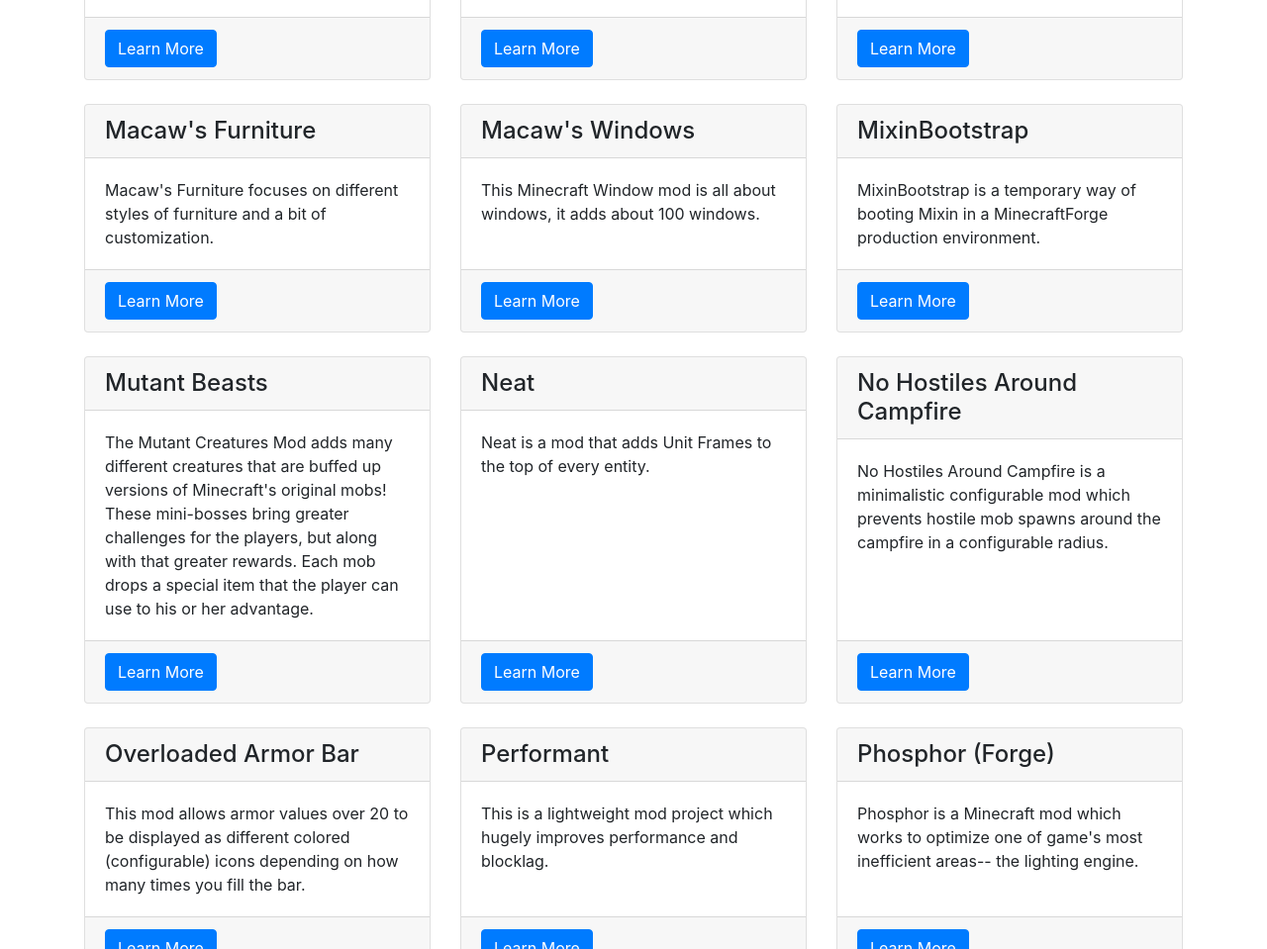
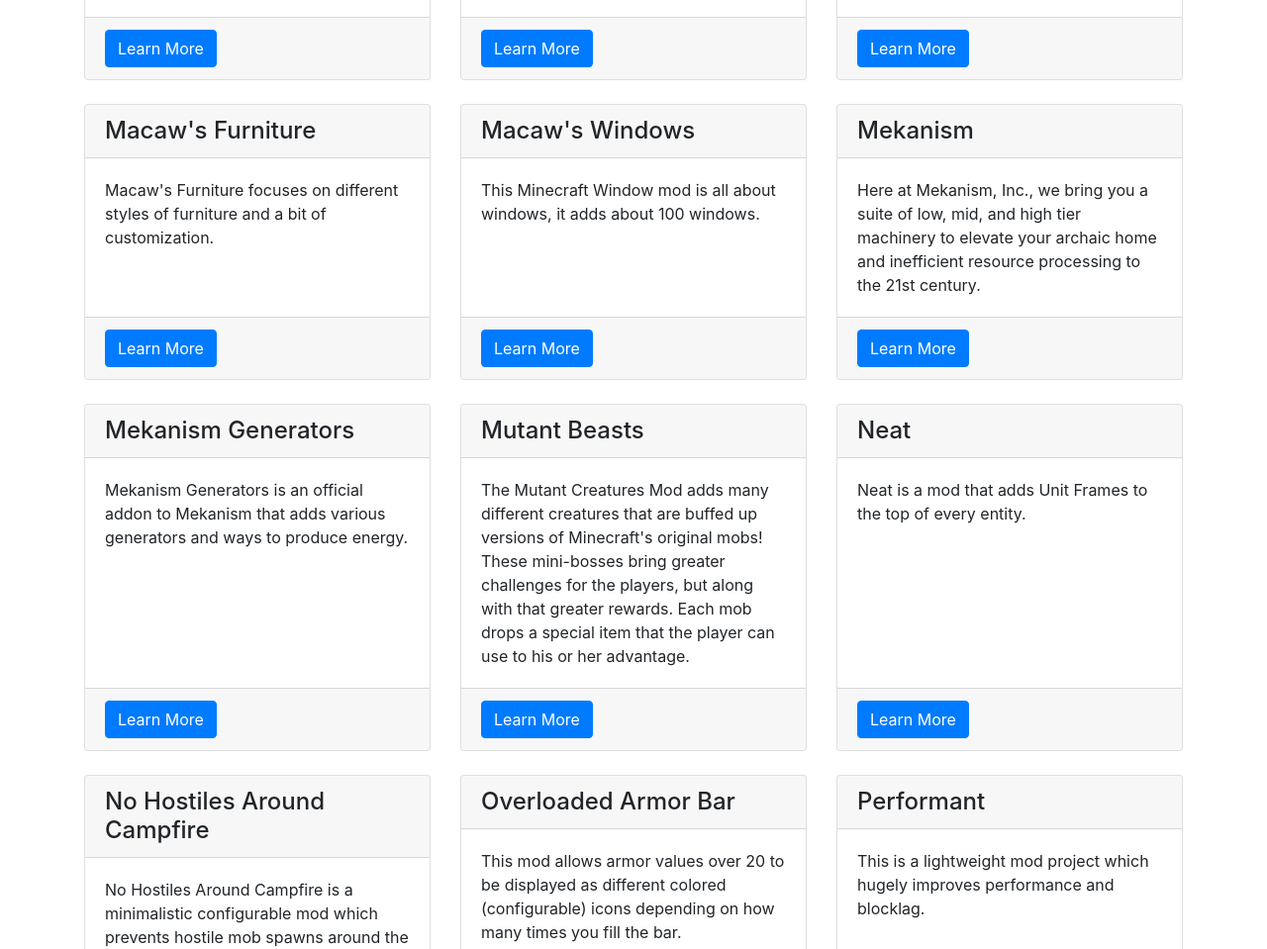
Before and after one commit to MatthewGimbut/MinecraftServerSite, a website: page modlist.html in a window 1280 px wide. Shown: the part 3239-4198 px from the top of the page at 99% size. Drawn offline with Linux system fonts and the light colour scheme.

Commit message:
Adding mechanism

```diff
--- a/modlist.html
+++ b/modlist.html
@@ -334,12 +334,23 @@
       </div>
       <div class="col-lg-4 mb-4">
         <div class="card h-100">
-          <h4 class="card-header">MixinBootstrap</h4>
+          <h4 class="card-header">Mekanism</h4>
           <div class="card-body">
-            <p class="card-text">MixinBootstrap is a temporary way of booting Mixin in a MinecraftForge production environment.</p>
+            <p class="card-text">Here at Mekanism, Inc., we bring you a suite of low, mid, and high tier machinery to elevate your archaic home and inefficient resource processing to the 21st century. </p>
           </div>
           <div class="card-footer">
-            <a href="https://www.curseforge.com/minecraft/mc-mods/mixinbootstrap" class="btn btn-primary">Learn More</a>
+            <a href="https://www.curseforge.com/minecraft/mc-mods/mekanism" class="btn btn-primary">Learn More</a>
+          </div>
+        </div>
+      </div>
+      <div class="col-lg-4 mb-4">
+        <div class="card h-100">
+          <h4 class="card-header">Mekanism Generators</h4>
+          <div class="card-body">
+            <p class="card-text">Mekanism Generators is an official addon to Mekanism that adds various generators and ways to produce energy. </p>
+          </div>
+          <div class="card-footer">
+            <a href="https://www.curseforge.com/minecraft/mc-mods/mekanism-generators" class="btn btn-primary">Learn More</a>
           </div>
         </div>
       </div>
```
Also changed, not shown: index.html (+2 -0 lines).
